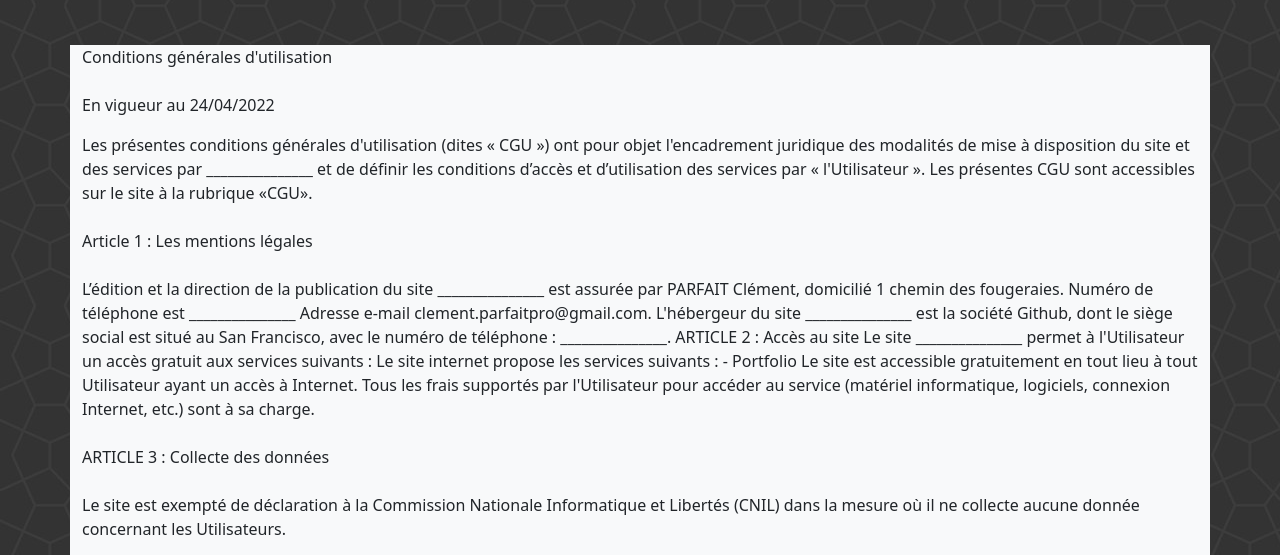
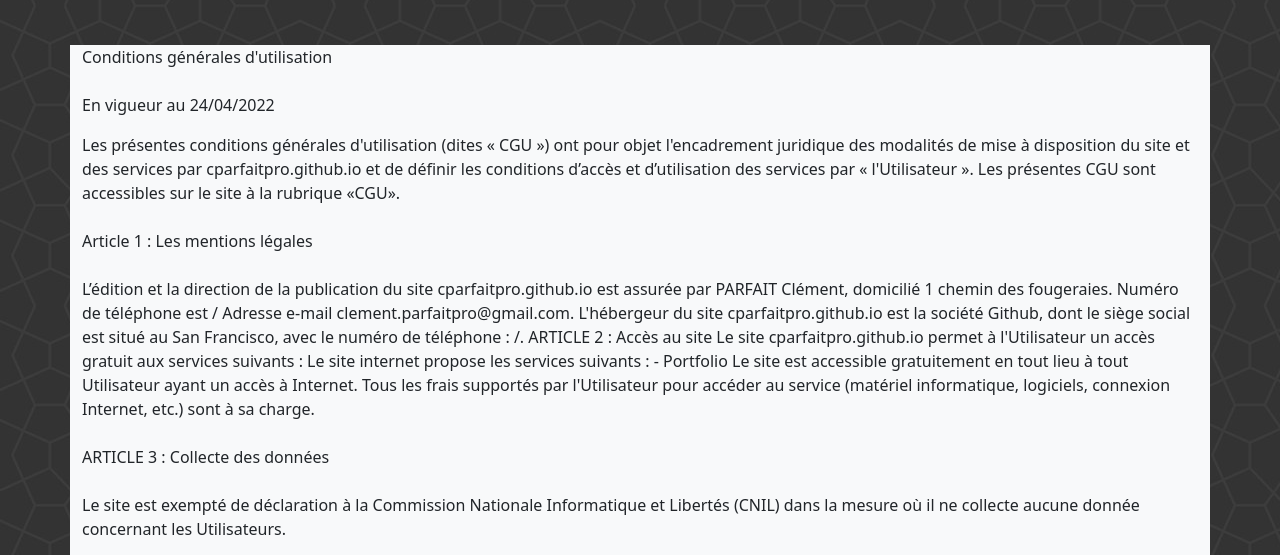
Before and after one commit to Cparfaitpro/Cparfaitpro.github.io, a plain HTML site: page CGU.html in a window 1280 px wide. Shown: the part 245-800 px from the top of the page. Drawn offline with nearby package versions, Linux system fonts and the light colour scheme.

Commit message:
Update CGU.html

```diff
--- a/CGU.html
+++ b/CGU.html
@@ -56,20 +56,20 @@
                 <p>Conditions générales d'utilisation</p>
                 <p>En vigueur au 24/04/2022</p>
                 <p>Les présentes conditions générales d'utilisation (dites « CGU ») ont pour objet l'encadrement juridique
-                des modalités de mise à disposition du site et des services par _______________ et de définir les
+                des modalités de mise à disposition du site et des services par cparfaitpro.github.io et de définir les
                 conditions d’accès et d’utilisation des services par « l'Utilisateur ».
                 Les présentes CGU sont accessibles sur le site à la rubrique «CGU».
                 <br></br>
                 Article 1 : Les mentions légales
                 <br></br>
-                L’édition et la direction de la publication du site _______________ est assurée par PARFAIT Clément,
+                L’édition et la direction de la publication du site cparfaitpro.github.io est assurée par PARFAIT Clément,
                 domicilié 1 chemin des fougeraies.
-                Numéro de téléphone est _______________
+                Numéro de téléphone est /
                 Adresse e-mail clement.parfaitpro@gmail.com.
-                L'hébergeur du site _______________ est la société Github, dont le siège social est situé au San
-                Francisco, avec le numéro de téléphone : _______________.
+                L'hébergeur du site cparfaitpro.github.io est la société Github, dont le siège social est situé au San
+                Francisco, avec le numéro de téléphone : /.
                 ARTICLE 2 : Accès au site
-                Le site _______________ permet à l'Utilisateur un accès gratuit aux services suivants :
+                Le site cparfaitpro.github.io permet à l'Utilisateur un accès gratuit aux services suivants :
                 Le site internet propose les services suivants :
                 - Portfolio
                 Le site est accessible gratuitement en tout lieu à tout Utilisateur ayant un accès à Internet. Tous les
@@ -97,14 +97,14 @@
                 <br></br>
                 ARTICLE 5 : Responsabilité
                 <br></br>
-                Les sources des informations diffusées sur le site _______________ sont réputées fiables mais le site
+                Les sources des informations diffusées sur le site cparfaitpro.github.io sont réputées fiables mais le site
                 ne garantit pas qu’il soit exempt de défauts, d’erreurs ou d’omissions.
                 Les informations communiquées sont présentées à titre indicatif et général sans valeur contractuelle.
-                Malgré des mises à jour régulières, le site _______________ ne peut être tenu responsable de la
+                Malgré des mises à jour régulières, le site cparfaitpro.github.io ne peut être tenu responsable de la
                 modification des dispositions administratives et juridiques survenant après la publication. De même, le
                 site ne peut être tenue responsable de l’utilisation et de l’interprétation de l’information contenue dans
                 ce site.
-                Le site _______________ ne peut être tenu pour responsable d’éventuels virus qui pourraient infecter
+                Le site cparfaitpro.github.io ne peut être tenu pour responsable d’éventuels virus qui pourraient infecter
                 l’ordinateur ou tout matériel informatique de l’Internaute, suite à une utilisation, à l’accès, ou au
                 téléchargement provenant de ce site.
                 La responsabilité du site ne peut être engagée en cas de force majeure ou du fait imprévisible et
@@ -113,7 +113,7 @@
                 ARTICLE 6 : Liens hypertextes
                 <br></br>
                 Des liens hypertextes peuvent être présents sur le site. L’Utilisateur est informé qu’en cliquant sur ces
-                liens, il sortira du site _______________. Ce dernier n’a pas de contrôle sur les pages web sur
+                liens, il sortira du site cparfaitpro.github.io. Ce dernier n’a pas de contrôle sur les pages web sur
                 lesquelles aboutissent ces liens et ne saurait, en aucun cas, être responsable de leur contenu.
                 <br></br>
                 ARTICLE 7 : Cookies
@@ -121,11 +121,11 @@
                 L’Utilisateur est informé que lors de ses visites sur le site, un cookie peut s’installer automatiquement
                 sur son logiciel de navigation.
                 Les cookies sont de petits fichiers stockés temporairement sur le disque dur de l’ordinateur de
-                l’Utilisateur par votre navigateur et qui sont nécessaires à l’utilisation du site _______________. Les
+                l’Utilisateur par votre navigateur et qui sont nécessaires à l’utilisation du site cparfaitpro.github.io. Les
                 cookies ne contiennent pas d’information personnelle et ne peuvent pas être utilisés pour identifier
                 quelqu’un. Un cookie contient un identifiant unique, généré aléatoirement et donc anonyme. Certains
                 cookies expirent à la fin de la visite de l’Utilisateur, d’autres restent.
-                L’information contenue dans les cookies est utilisée pour améliorer le site _______________.
+                L’information contenue dans les cookies est utilisée pour améliorer le site cparfaitpro.github.io.
                 En naviguant sur le site, L’Utilisateur les accepte.
                 L’Utilisateur pourra désactiver ces cookies par l’intermédiaire des paramètres figurant au sein de son
                 logiciel de navigation.
```
